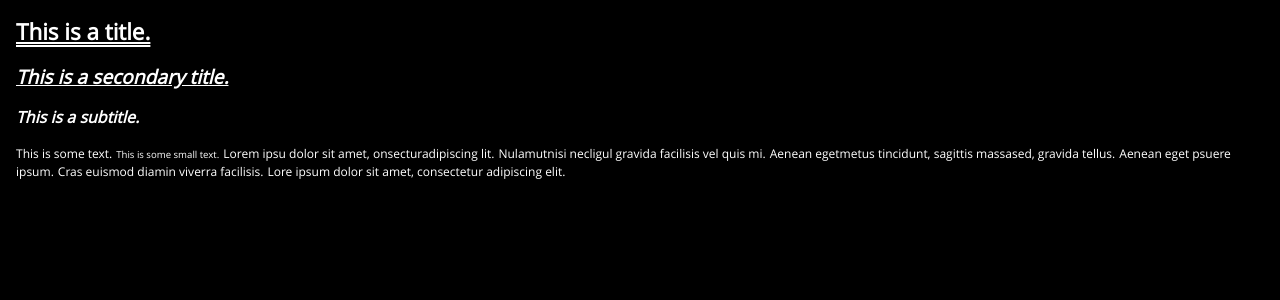
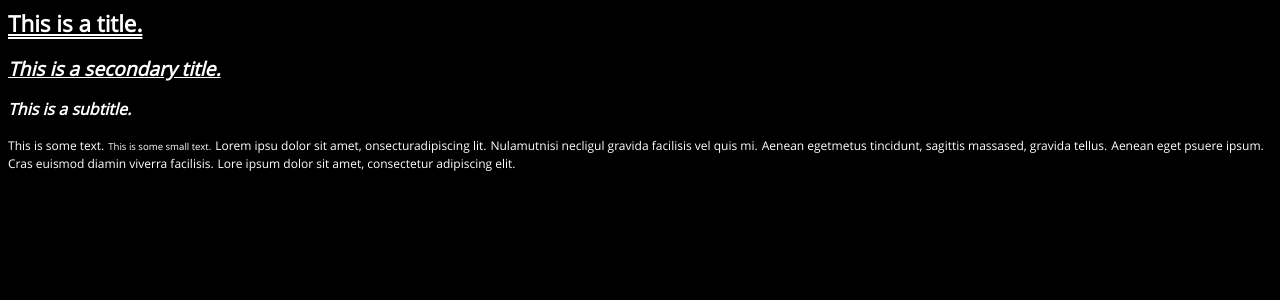
Before and after one commit to shakna-israel/rosetintedspectacles, a Jekyll site: the page built from _pages/test.md, in a window 1280 px wide. Shown: the top 300 px of the page. Built offline with Jekyll 4.4.1, drawn with Linux system fonts in a browser that asks for light colours.

Commit message:
Update reading.css

```diff
--- a/css/reading.css
+++ b/css/reading.css
@@ -8,7 +8,6 @@
 body {
   background: #000;
   color: #FFF;
-  padding: 0.5em;
 }
 
 p {
```
